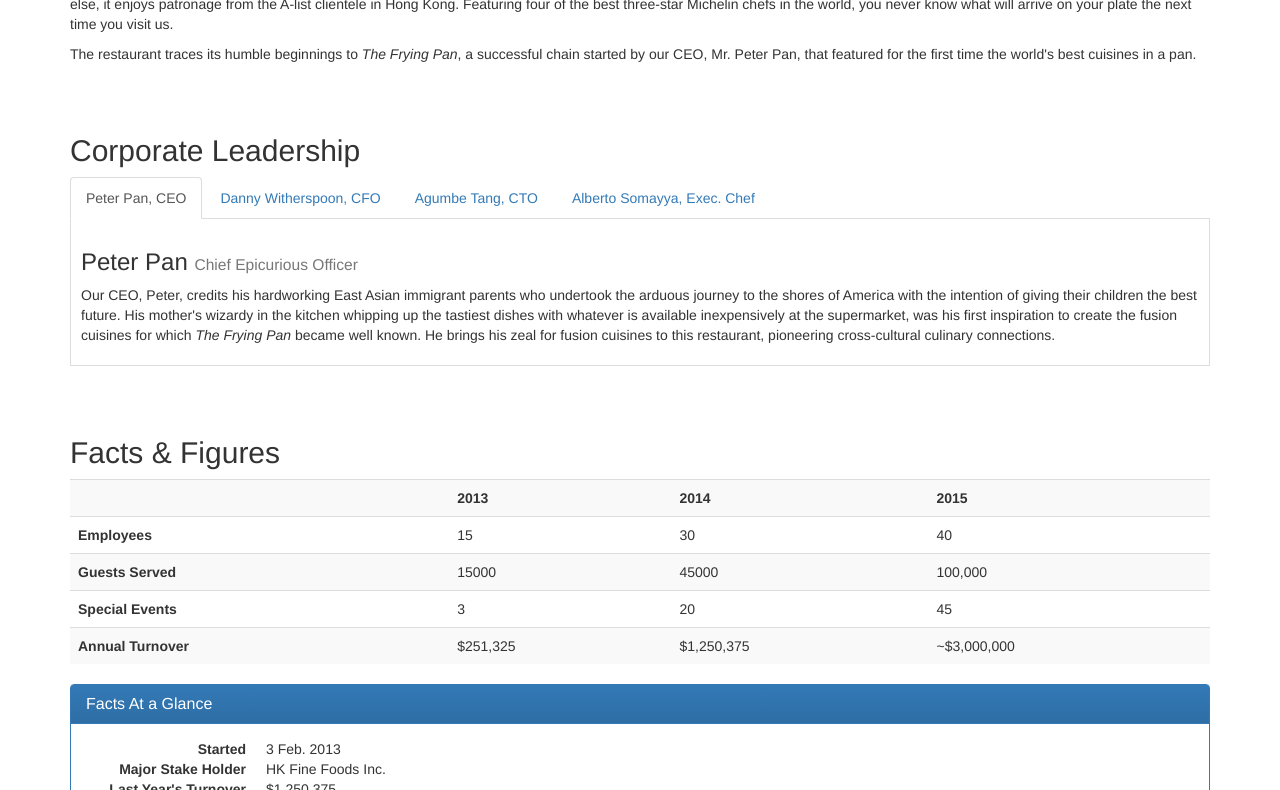
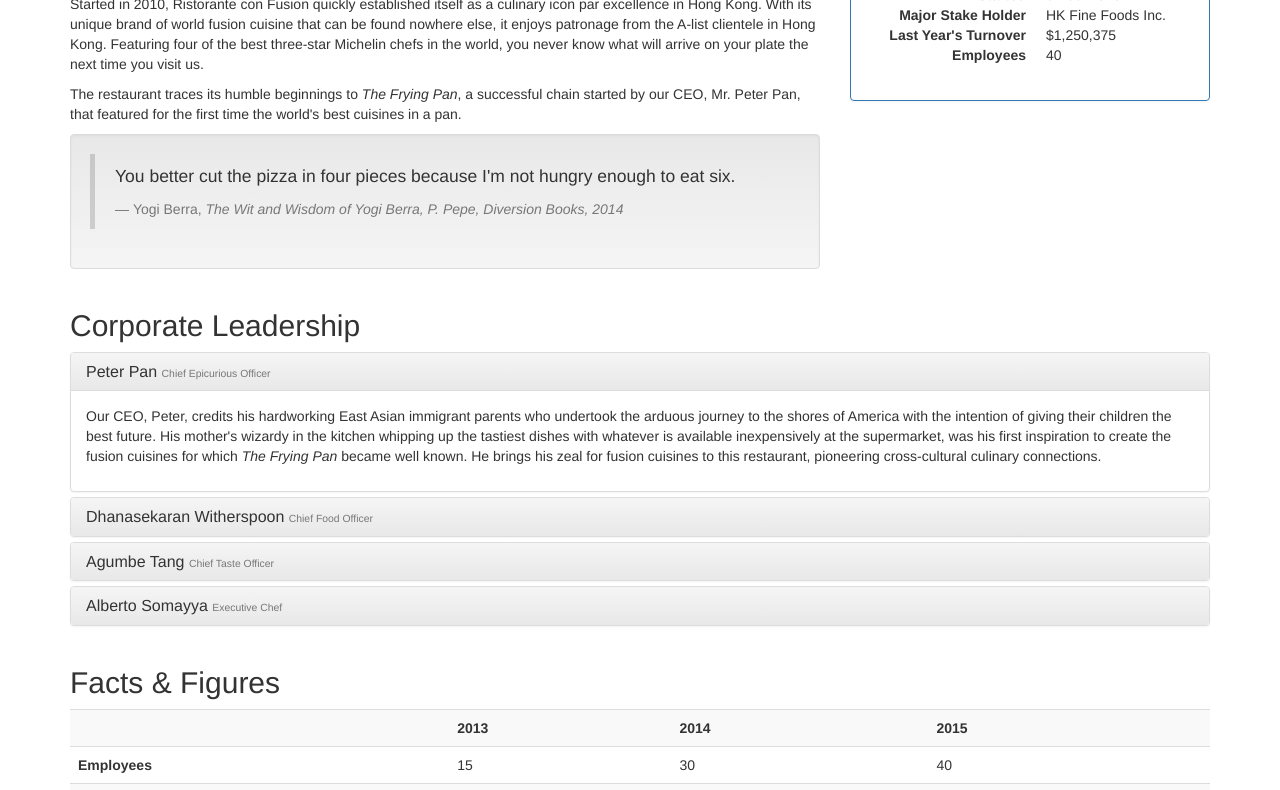
Before and after one commit to Rauk/web-frameworks-CR4, a plain HTML site: page aboutus.html in a window 1280 px wide. Shown: the part 602-1392 px from the top of the page. Drawn offline with nearby package versions, Linux system fonts and the light colour scheme.

Commit message:
accordion and minor corrections

```diff
--- a/aboutus.html
+++ b/aboutus.html
@@ -75,6 +75,7 @@
             </div>
         </div>
     </header>
+
     <div class="container">
         <div>
             <ol class="breadcrumb">
@@ -82,57 +83,116 @@
               <li><a href="#">Library</a></li>
               <li class="active">Contact Us</li>
             </ol>
+        </div>
         <div>
             <h3>About Us</h3>
            <hr>
         </div>
-        </div>
-        <div>
+        <div class="row">
+            <div class="col-xs-12 col-sm-6 col-lg-8">
                 <div>
                     <h2>Our History</h2>
                     <p>Started in 2010, Ristorante con Fusion quickly established itself as a culinary icon par excellence in Hong Kong. With its unique brand of world fusion cuisine that can be found nowhere else, it enjoys patronage from the A-list clientele in Hong Kong.  Featuring four of the best three-star Michelin chefs in the world, you never know what will arrive on your plate the next time you visit us.</p>
                     <p>The restaurant traces its humble beginnings to <em>The Frying Pan</em>, a successful chain started by our CEO, Mr. Peter Pan, that featured for the first time the world's best cuisines in a pan.</p>
                 </div>
-            <div>
-                <p style="padding:20px;"></p>
+                <div class="well">
+                    <blockquote>
+                        <p>You better cut the pizza in four pieces because
+                            I'm not hungry enough to eat six.</p>
+                        <footer>Yogi Berra,
+                          <cite>The Wit and Wisdom of Yogi Berra,
+                            P. Pepe, Diversion Books, 2014</cite>
+                        </footer>
+                    </blockquote>
+                </div>
+            </div>
+            <div class="col-xs-12 col-sm-6 col-lg-4">
+                <div class="panel panel-primary">
+                    <div class="panel-heading">
+                        <h3 class="panel-title">Facts At a Glance</h3>
+                    </div>
+                    <div class="panel-body">
+                        <dl class="dl-horizontal">
+                            <dt>Started</dt>
+                            <dd>3 Feb. 2013</dd>
+                            <dt>Major Stake Holder</dt>
+                            <dd>HK Fine Foods Inc.</dd>
+                            <dt>Last Year's Turnover</dt>
+                            <dd>$1,250,375</dd>
+                            <dt>Employees</dt>
+                            <dd>40</dd>
+                       </dl>
+                    </div>
+                </div>
             </div>
         </div>
         <div>
             <h2>Corporate Leadership</h2>
-            <ul class="nav nav-tabs" role="tablist">
-                <li role="presentation" class="active">
-                <a href="#peter" aria-controls="peter"
-                 role="tab" data-toggle="tab">Peter Pan, CEO</a></li>
-                <li role="presentation"><a href="#danny"
-                 aria-controls="danny" role="tab"
-                 data-toggle="tab">Danny Witherspoon, CFO</a></li>
-                <li role="presentation"><a href="#agumbe"
-                 aria-controls="agumbe" role="tab"
-                 data-toggle="tab">Agumbe Tang, CTO</a></li>
-                <li role="presentation"><a href="#alberto"
-                 aria-controls="alberto" role="tab"
-                 data-toggle="tab">Alberto Somayya, Exec. Chef</a></li>
-            </ul>
-            <div class="tab-content">
-                <div role="tabpanel" class="tab-pane fade in active" id="peter">
-                    <h3>Peter Pan <small>Chief Epicurious Officer</small></h3>
+            <div class="panel-group" id="accordion" role="tablist" aria-multiselectable="true">
+                <div class="panel panel-default">
+                    <div class="panel-heading" role="tab" id="headingPeter">
+                        <h3 class="panel-title">
+                            <a role="button" data-toggle="collapse"
+                                 data-parent="#accordion" href="#peter"
+                                 aria-expanded="true" aria-controls="peter">
+                                Peter Pan <small>Chief Epicurious Officer</small></a>
+                        </h3>
+                    </div>
+                    <div role="tabpanel" class="panel-collapse collapse in"
+                         id="peter"    aria-labelledby="headingPeter">
+                        <div class="panel-body">
                             <p>Our CEO, Peter, credits his hardworking East Asian immigrant parents who undertook the arduous journey to the shores of America with the intention of giving their children the best future. His mother's wizardy in the kitchen whipping up the tastiest dishes with whatever is available inexpensively at the supermarket, was his first inspiration to create the fusion cuisines for which <em>The Frying Pan</em> became well known. He brings his zeal for fusion cuisines to this restaurant, pioneering cross-cultural culinary connections.</p>
                         </div>
-                <div role="tabpanel" class="tab-pane fade in" id="danny">
-                    <h3>Dhanasekaran Witherspoon <small>Chief Food Officer</small></h3>
+                    </div>
+                </div>
+                <div class="panel panel-default">
+                    <div class="panel-heading" role="tab" id="headingDanny">
+                        <h3 class="panel-title">
+                            <a class="collapsed" role="button" data-toggle="collapse"
+                                 data-parent="#accordion" href="#danny"
+                                 aria-expanded="false" aria-controls="danny">
+                                Dhanasekaran Witherspoon <small>Chief Food Officer</small></a>
+                        </h3>
+                    </div>
+                    <div role="tabpanel" class="panel-collapse collapse"
+                         id="danny"    aria-labelledby="headingDanny">
+                        <div class="panel-body">
                             <p>Our CFO, Danny, as he is affectionately referred to by his colleagues, comes from a long established family tradition in farming and produce. His experiences growing up on a farm in the Australian outback gave him great appreciation for varieties of food sources. As he puts it in his own words, <em>Everything that runs, wins, and everything that stays, pays!</em></p>
                         </div>
-                <div role="tabpanel" class="tab-pane fade in" id="agumbe">
-                    <h3>Agumbe Tang <small>Chief Taste Officer</small></h3>
+                    </div>
+                </div>
+                <div class="panel panel-default">
+                    <div class="panel-heading" role="tab" id="headingAgumbe">
+                        <h3 class="panel-title">
+                            <a class="collapsed" role="button" data-toggle="collapse"
+                                 data-parent="#accordion" href="#agumbe"
+                                 aria-expanded="false" aria-controls="agumbe">
+                                Agumbe Tang <small>Chief Taste Officer</small></a>
+                        </h3>
+                    </div>
+                    <div role="tabpanel" class="panel-collapse collapse"
+                         id="agumbe"    aria-labelledby="headingAgumbe">
+                        <div class="panel-body">
                             <p>Blessed with the most discerning gustatory sense, Agumbe, our CFO, personally ensures that every dish that we serve meets his exacting tastes. Our chefs dread the tongue lashing that ensues if their dish does not meet his exacting standards. He lives by his motto, <em>You click only if you survive my lick.</em></p>
                         </div>
-                <div role="tabpanel" class="tab-pane fade in" id="alberto">
-                    <h3>Alberto Somayya <small>Executive Chef</small></h3>
+                    </div>
+                </div>
+                <div class="panel panel-default">
+                    <div class="panel-heading" role="tab" id="headingAlberto">
+                        <h3 class="panel-title">
+                            <a class="collapsed" role="button" data-toggle="collapse"
+                                 data-parent="#accordion" href="#alberto"
+                                 aria-expanded="false" aria-controls="alberto">
+                                Alberto Somayya <small>Executive Chef</small></a>
+                        </h3>
+                    </div>
+                    <div role="tabpanel" class="panel-collapse collapse"
+                         id="alberto"    aria-labelledby="headingAlberto">
+                        <div class="panel-body">
                             <p>Award winning three-star Michelin chef with wide International experience having worked closely with whos-who in the culinary world, he specializes in creating mouthwatering Indo-Italian fusion experiences. He says, <em>Put together the cuisines from the two craziest cultures, and you get a winning hit! Amma Mia!</em></p>
                         </div>
                     </div>
-            <div>
-                <p style="padding:20px;"></p>
+                </div>
             </div>
         </div>
 <!--        <div class="row row-content">-->
@@ -179,39 +239,14 @@
                 </tr>
             </table>
         </div>
-        <div class="panel panel-primary">
-            <div class="panel-heading">
-                <h3 class="panel-title">Facts At a Glance</h3>
-            </div>
-            <div class="panel-body">
-                <dl class="dl-horizontal">
-                    <dt>Started</dt>
-                    <dd>3 Feb. 2013</dd>
-                    <dt>Major Stake Holder</dt>
-                    <dd>HK Fine Foods Inc.</dd>
-                    <dt>Last Year's Turnover</dt>
-                    <dd>$1,250,375</dd>
-                    <dt>Employees</dt>
-                    <dd>40</dd>
-               </dl>
-            </div>
-        </div>
+
         <div class="alert alert-warning alert-dismissible">
             <h3 class="panel-title">Facts At a Glance
 <!--                    <button class="btn btn-xs pull-right">&times;</button>-->
                 <button type="button" class="close" data-dismiss="alert" aria-label="Close"><span aria-hidden="true">&times;</span></button>
             </h3>
         </div>
-        <div class="well">
-            <blockquote>
-                <p>You better cut the pizza in four pieces because
-                    I'm not hungry enough to eat six.</p>
-                <footer>Yogi Berra,
-                  <cite>The Wit and Wisdom of Yogi Berra,
-                    P. Pepe, Diversion Books, 2014</cite>
-                </footer>
-            </blockquote>
-        </div>
+
     </div>
     <footer class="row-footer">
         <div class="container">
```
Also changed, not shown: 1 other file. Lines whose indentation alone changed are shown as unchanged.
